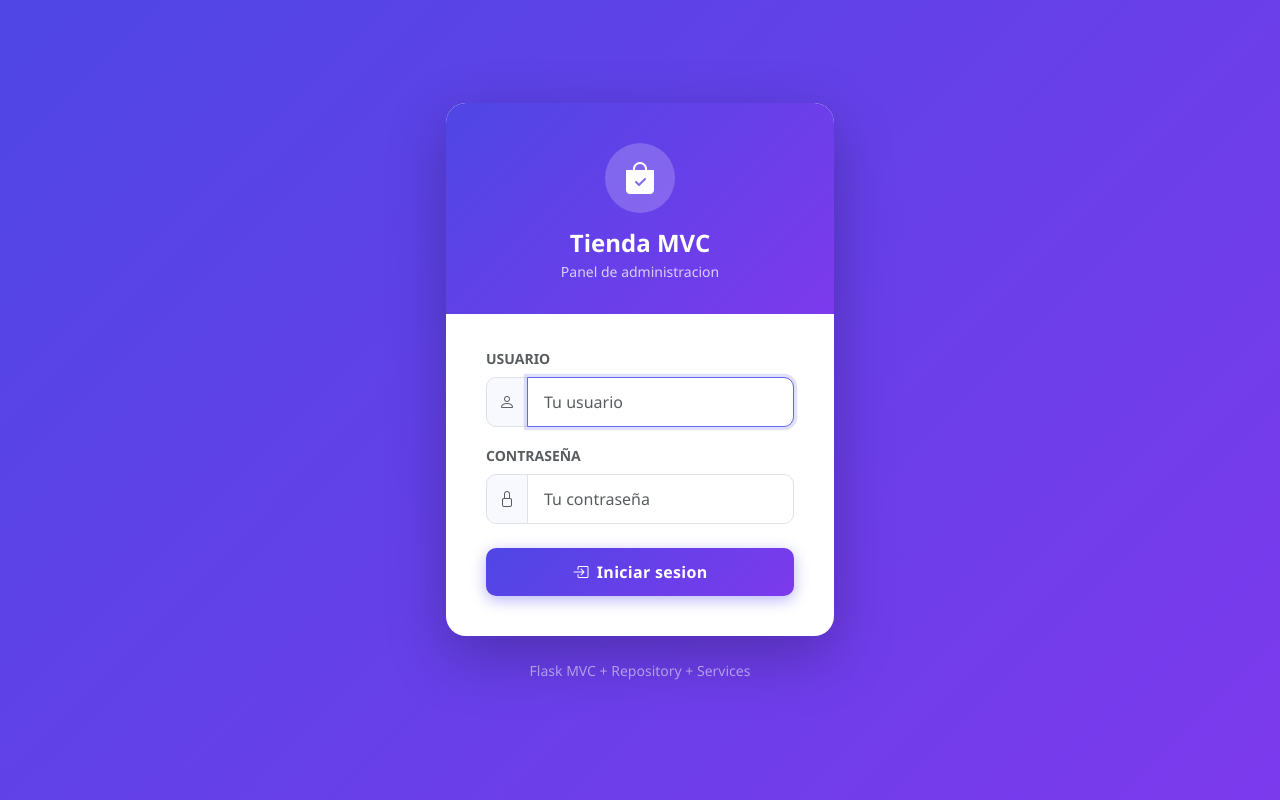
After one commit to fabio2152/laboratorio3icc, a Flask app: page /login in a window 1280 px wide. The commit adds this page. Run offline with Flask 3, Linux system fonts and the light colour scheme.

Commit message:
feat: sistema de login con Flask-Login
- Modelo User con hash de contrasena (Werkzeug)
- UserRepository y AuthService siguiendo la arquitectura MVC
- Blueprint auth_bp con rutas /login y /logout
- Plantilla login.html con diseno moderno (gradiente indigo/violeta)
- Todas las rutas de productos protegidas con @login_required
- Navbar muestra usuario activo y dropdown con cerrar sesion
- Seed automatico: usuario admin/admin123 al primer arranque

```diff
--- /dev/null
+++ b/app/controllers/auth_controller.py
@@ -0,0 +1,33 @@
+from flask import Blueprint, render_template, request, redirect, url_for, flash
+from flask_login import login_user, logout_user, login_required
+from app.services.auth_service import AuthService
+
+auth_bp = Blueprint("auth", __name__)
+auth_service = AuthService()
+
+
+@auth_bp.route("/login", methods=["GET", "POST"])
+def login():
+    if request.method == "POST":
+        username = request.form.get("username", "").strip()
+        password = request.form.get("password", "")
+
+        user = auth_service.authenticate(username, password)
+
+        if user:
+            login_user(user)
+            flash(f"Bienvenido, {user.username}.", "success")
+            next_page = request.args.get("next")
+            return redirect(next_page or url_for("products.index"))
+
+        flash("Usuario o contraseña incorrectos.", "danger")
+
+    return render_template("login.html")
+
+
+@auth_bp.route("/logout")
+@login_required
+def logout():
+    logout_user()
+    flash("Sesion cerrada correctamente.", "info")
+    return redirect(url_for("auth.login"))
--- a/app/controllers/product_controller.py
+++ b/app/controllers/product_controller.py
@@ -1,4 +1,5 @@
 from flask import Blueprint, render_template, request, redirect, url_for, flash, abort
+from flask_login import login_required
 from app.services.product_service import ProductService
 
 product_bp = Blueprint("products", __name__, url_prefix="/")
@@ -6,12 +7,14 @@ service = ProductService()
 
 
 @product_bp.route("/", methods=["GET"])
+@login_required
 def index():
     products = service.list_products()
     return render_template("index.html", products=products)
 
 
 @product_bp.route("/products/new", methods=["GET", "POST"])
+@login_required
 def create():
     if request.method == "POST":
         try:
@@ -25,6 +28,7 @@ def create():
 
 
 @product_bp.route("/products/<int:product_id>/edit", methods=["GET", "POST"])
+@login_required
 def edit(product_id):
     product = service.get_product(product_id)
     if product is None:
@@ -43,6 +47,7 @@ def edit(product_id):
 
 
 @product_bp.route("/products/<int:product_id>/delete", methods=["POST"])
+@login_required
 def delete(product_id):
     if service.delete_product(product_id):
         flash("Producto eliminado.", "success")
@@ -52,6 +57,7 @@ def delete(product_id):
 
 
 @product_bp.route("/products/<int:product_id>", methods=["GET"])
+@login_required
 def detail(product_id):
     product = service.get_product(product_id)
     if product is None:
--- /dev/null
+++ b/app/templates/login.html
@@ -0,0 +1,99 @@
+<!doctype html>
+<html lang="es">
+<head>
+  <meta charset="utf-8">
+  <meta name="viewport" content="width=device-width, initial-scale=1">
+  <title>Iniciar sesion &middot; Tienda MVC</title>
+  <link href="https://cdn.jsdelivr.net/npm/bootstrap@5.3.3/dist/css/bootstrap.min.css" rel="stylesheet">
+  <link href="https://cdn.jsdelivr.net/npm/bootstrap-icons@1.11.3/font/bootstrap-icons.css" rel="stylesheet">
+  <link rel="stylesheet" href="{{ url_for('static', filename='css/style.css') }}">
+  <style>
+    body { background: linear-gradient(135deg, #4f46e5 0%, #7c3aed 100%); min-height: 100vh; }
+    .login-card {
+      border: none;
+      border-radius: 20px;
+      box-shadow: 0 20px 60px rgba(0,0,0,0.25);
+      overflow: hidden;
+    }
+    .login-header {
+      background: linear-gradient(135deg, #4f46e5, #7c3aed);
+      padding: 2.5rem 2rem 2rem;
+      text-align: center;
+    }
+    .login-body { padding: 2rem 2.5rem 2.5rem; }
+    .form-control { border-radius: 10px; padding: 0.75rem 1rem; }
+    .form-control:focus { border-color: #6366f1; box-shadow: 0 0 0 0.2rem rgba(99,102,241,0.2); }
+    .input-group-text { border-radius: 10px 0 0 10px; background: #f8f9ff; border-color: #dee2e6; }
+    .btn-login {
+      background: linear-gradient(135deg, #4f46e5, #7c3aed);
+      border: none;
+      border-radius: 10px;
+      padding: 0.75rem;
+      font-weight: 600;
+      letter-spacing: 0.3px;
+      box-shadow: 0 4px 15px rgba(79,70,229,0.4);
+      transition: all .2s;
+    }
+    .btn-login:hover { box-shadow: 0 6px 20px rgba(79,70,229,0.5); transform: translateY(-1px); }
+  </style>
+</head>
+<body class="d-flex align-items-center justify-content-center">
+  <div class="w-100" style="max-width: 420px; padding: 1rem;">
+
+    {% with messages = get_flashed_messages(with_categories=true) %}
+      {% if messages %}
+        {% for category, message in messages %}
+          <div class="alert alert-{{ category }} alert-dismissible fade show shadow-sm mb-3" role="alert">
+            {{ message }}
+            <button type="button" class="btn-close" data-bs-dismiss="alert"></button>
+          </div>
+        {% endfor %}
+      {% endif %}
+    {% endwith %}
+
+    <div class="card login-card">
+      <div class="login-header">
+        <div class="mb-3">
+          <span style="background:rgba(255,255,255,0.2);border-radius:50%;width:70px;height:70px;display:inline-flex;align-items:center;justify-content:center;">
+            <i class="bi bi-bag-check-fill text-white" style="font-size:2rem;"></i>
+          </span>
+        </div>
+        <h4 class="text-white fw-bold mb-1">Tienda MVC</h4>
+        <p class="text-white opacity-75 small mb-0">Panel de administracion</p>
+      </div>
+
+      <div class="login-body">
+        <form method="POST" action="{{ url_for('auth.login') }}" novalidate>
+          <div class="mb-3">
+            <label for="username" class="form-label fw-semibold text-muted small text-uppercase">Usuario</label>
+            <div class="input-group">
+              <span class="input-group-text"><i class="bi bi-person text-muted"></i></span>
+              <input type="text" class="form-control" id="username" name="username"
+                     placeholder="Tu usuario" autofocus autocomplete="username" required>
+            </div>
+          </div>
+
+          <div class="mb-4">
+            <label for="password" class="form-label fw-semibold text-muted small text-uppercase">Contraseña</label>
+            <div class="input-group">
+              <span class="input-group-text"><i class="bi bi-lock text-muted"></i></span>
+              <input type="password" class="form-control" id="password" name="password"
+                     placeholder="Tu contraseña" autocomplete="current-password" required>
+            </div>
+          </div>
+
+          <button type="submit" class="btn btn-login text-white w-100">
+            <i class="bi bi-box-arrow-in-right me-2"></i>Iniciar sesion
+          </button>
+        </form>
+      </div>
+    </div>
+
+    <p class="text-center text-white opacity-50 small mt-4">
+      Flask MVC + Repository + Services
+    </p>
+  </div>
+
+  <script src="https://cdn.jsdelivr.net/npm/bootstrap@5.3.3/dist/js/bootstrap.bundle.min.js"></script>
+</body>
+</html>
--- a/requirements.txt
+++ b/requirements.txt
@@ -1,5 +1,6 @@
 Flask==3.0.3
 Flask-SQLAlchemy==3.1.1
+Flask-Login==0.6.3
 PyMySQL==1.1.1
 cryptography==43.0.1
 python-dotenv==1.0.1
```
Also changed, not shown: app/__init__.py (+30 -7 lines), app/models/user.py (added, +20 -0 lines), app/repository/user_repository.py (added, +18 -0 lines), app/services/auth_service.py (added, +27 -0 lines), app/templates/base.html (+18 -4 lines), .claude/settings.local.json.
